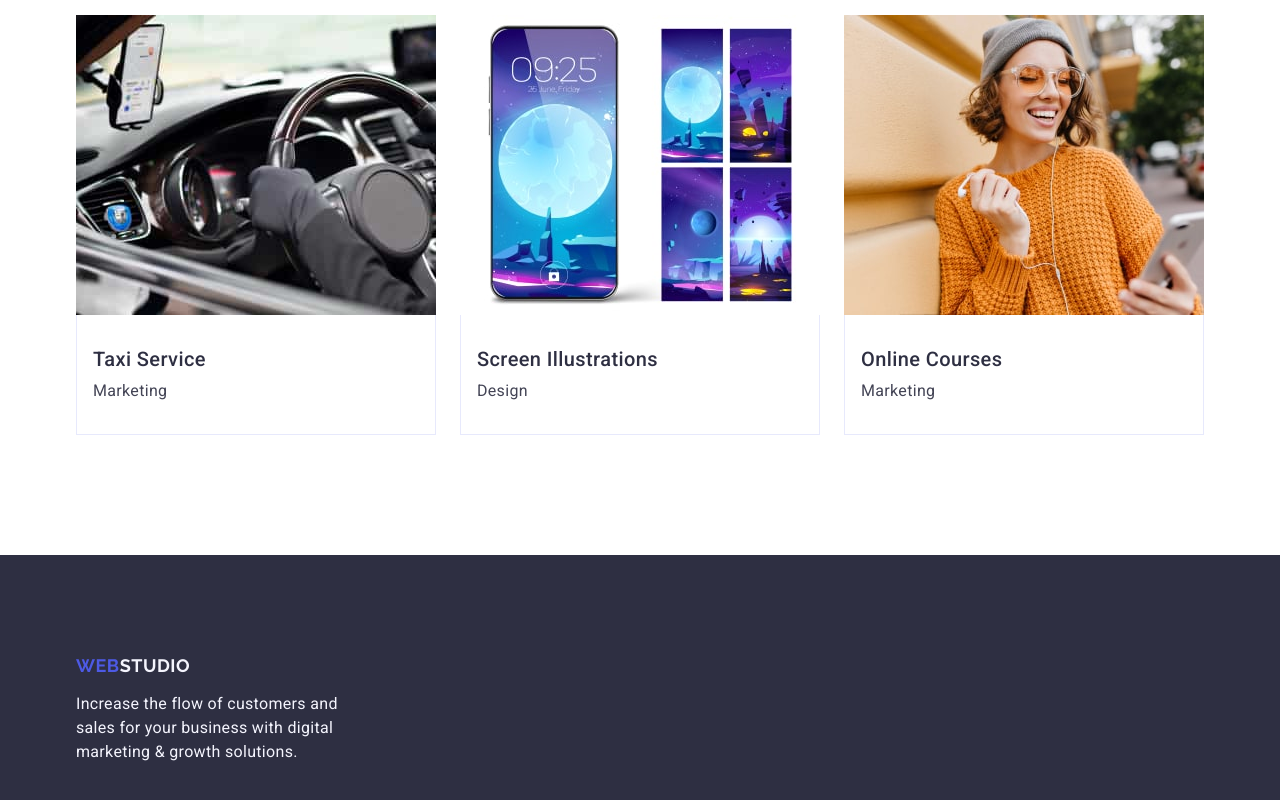
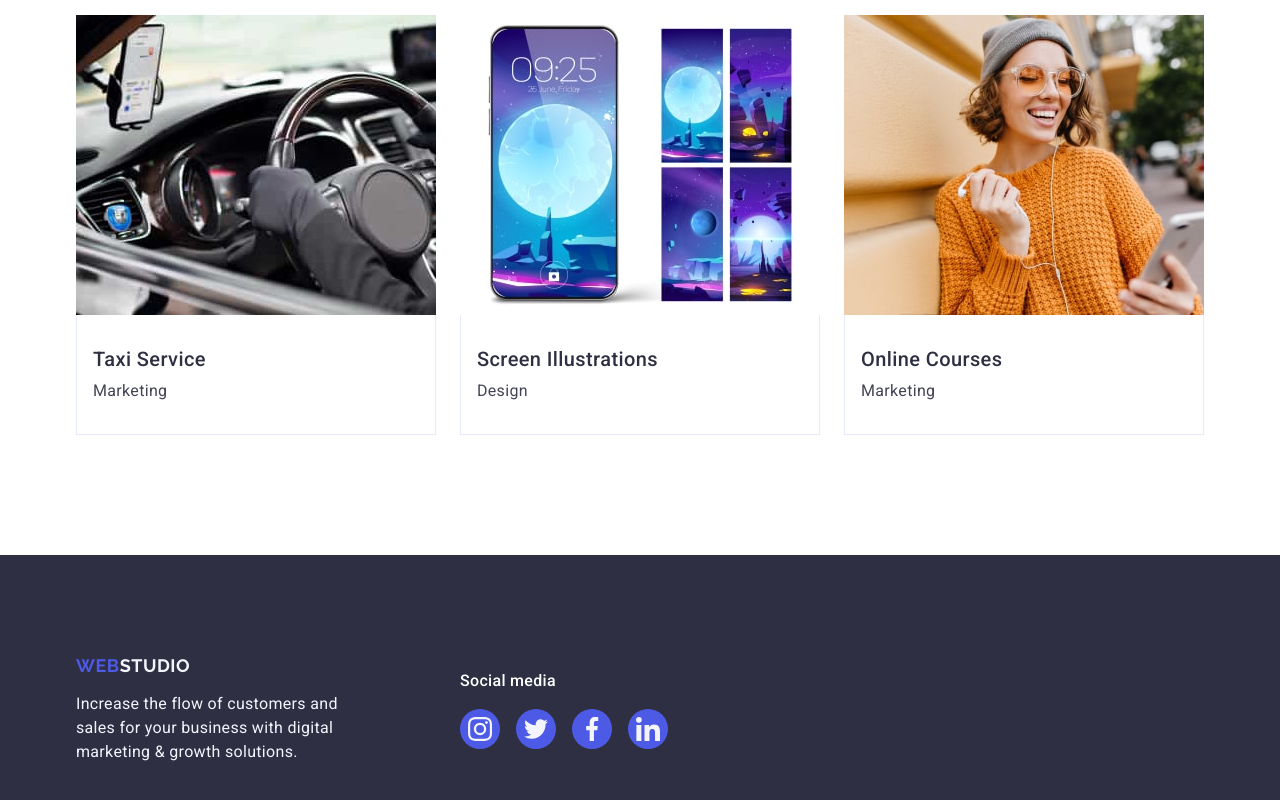
Before and after one commit to amurovnaa/goit-markup-hw-04, a plain HTML site: page index.html in a window 1280 px wide. Shown: the part 2602-3402 px from the top of the page. Drawn offline with nearby package versions, Linux system fonts and the light colour scheme.

Commit message:
add footer-social-links

```diff
--- a/css/styles.css
+++ b/css/styles.css
@@ -373,6 +373,11 @@ img {
   background-color: #2e2f42;
   padding: 100px 0;
 }
+.footer-content {
+  display: flex;
+  align-items: center;
+  gap: 120px;
+}
 .footer-logo-design {
   color: #f4f4fd;
 }
@@ -388,3 +393,32 @@ img {
   letter-spacing: 0.02em;
   color: #f4f4fd;
 }
+.social-text {
+  font-weight: 500;
+  line-height: 1.5;
+  letter-spacing: 0.02em;
+  color: #fff;
+  margin-bottom: 16px;
+}
+.footer-social-link-list {
+  display: flex;
+  align-items: center;
+  justify-content: left;
+  gap: 16px;
+}
+.footer-social-link {
+  width: 40px;
+  height: 40px;
+  border-radius: 50%;
+  background-color: #4d5ae5;
+  padding: 8px;
+}
+.footer-social-icon {
+  fill: #f4f4fd;
+}
+.footer-social-link:hover,
+.footer-social-link:focus {
+  transition-duration: 250ms;
+  transition-timing-function: cubic-bezier(0.4, 0, 0.2, 1);
+  background-color: #31d0aa;
+}
--- a/index.html
+++ b/index.html
@@ -340,11 +340,42 @@
         </section>
     </main>
     <footer class="footer">
-        <div class="container footer-content">
-            <a href="./index.html" class="logo footer-logo">Web<span class="footer-logo-design">Studio</span></a>
-            <p class="footer-text">Increase the flow of customers and sales for your business with digital marketing &
-                growth solutions.</p>
-        </div>
+        <div class="container">
+            <div class="footer-content">
+                <div>
+                    <a href="./index.html" class="logo footer-logo">Web<span
+                            class="footer-logo-design">Studio</span></a>
+                    <p class="footer-text">Increase the flow of customers and sales for your business with digital
+                        marketing
+                        &
+                        growth solutions.</p>
+                </div>
+                <div class="social">
+                    <p class="social-text">Social media</p>
+                    <div class="footer-social-link-list">
+                        <a href="#" class="footer-social-link">
+                            <svg class="social-icon" width="24" height="24">
+                                <use href="./css/icons.svg#icon-instagram"></use>
+                            </svg>
+                        </a>
+                        <a href="#" class="footer-social-link">
+                            <svg class="social-icon footer-social-icon" width="24" height="24">
+                                <use href="./css/icons.svg#icon-twitter"></use>
+                            </svg>
+                        </a>
+                        <a href="#" class="footer-social-link">
+                            <svg class="social-icon footer-social-icon" width="24" height="24">
+                                <use href="./css/icons.svg#icon-facebook"></use>
+                            </svg>
+                        </a>
+                        <a href="#" class="footer-social-link">
+                            <svg class="social-icon footer-social-icon" width="24" height="24">
+                                <use href="./css/icons.svg#icon-linkedin"></use>
+                            </svg>
+                        </a>
+                    </div>
+                </div>
+            </div>
     </footer>
 </body>
 
```
